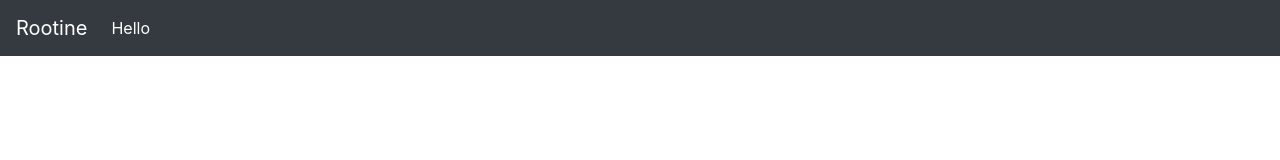
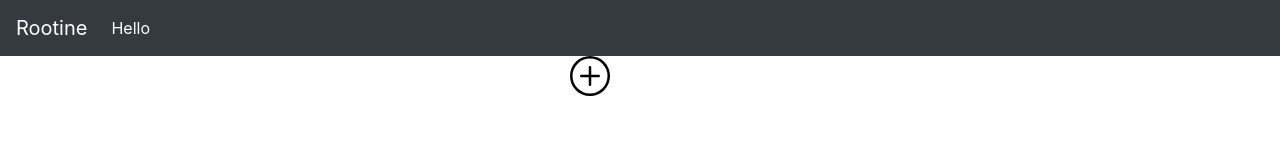
Before and after one commit to DeenChoudhury/secret_project, a React (Create React App) app: page / in a window 1280 px wide. Shown: the top 160 px of the page. Built offline with nearby package versions, Linux system fonts and the light colour scheme.

Commit message:
- Added Absolute paths for imports - Added "Add Hobby" Button - Added Animation to button

```diff
--- /dev/null
+++ b/jsconfig.json
@@ -0,0 +1,6 @@
+{
+  "compilerOptions": {
+    "baseUrl": "src"
+  },
+  "include": ["src"]
+}
--- a/package.json
+++ b/package.json
@@ -6,6 +6,7 @@
     "@testing-library/jest-dom": "^4.2.4",
     "@testing-library/react": "^9.5.0",
     "@testing-library/user-event": "^7.2.1",
+    "babel-plugin-root-import": "^6.5.0",
     "bootstrap": "^4.5.2",
     "react": "^16.13.1",
     "react-bootstrap": "^1.3.0",
--- a/src/components/App/App.jsx
+++ b/src/components/App/App.jsx
@@ -1,7 +1,7 @@
 import React from 'react';
 import './App.css';
 import { BrowserRouter, Switch, Route } from 'react-router-dom';
-import Home from '../../pages/home/Home';
+import Home from 'pages/Home';
 // import Button from 'react-bootstrap/Button';
 
 class App extends React.Component{
--- /dev/null
+++ b/src/components/HobbyForm/index.jsx
@@ -0,0 +1,14 @@
+import React from 'react';
+
+import './styles.css'
+
+function HobbyForm(){
+	return (
+		<div className="form-container">
+
+		</div>
+	);
+
+}
+
+export default HobbyForm;
--- /dev/null
+++ b/src/components/HobbyForm/styles.css
@@ -0,0 +1,5 @@
+.form-container{
+	height:100px;
+	width:300px;
+	background-color: red;
+}
--- a/src/index.jsx
+++ b/src/index.jsx
@@ -1,7 +1,7 @@
 import React from 'react';
 import ReactDOM from 'react-dom';
-import './index.css';
-import App from './components/App/App';
+import 'index.css';
+import App from 'components/App/App';
 import 'bootstrap/dist/css/bootstrap.min.css';
 
 ReactDOM.render(
--- a/src/pages/home/Home.jsx
+++ /dev/null
@@ -1,12 +0,0 @@
-import React from 'react';
-import Navbar from '../../components/Navbar/Navbar'
-
-class Home extends React.Component{
-	render(){
-		return(
-			<Navbar/>
-		)
-	};
-}
-
-export default Home;
--- /dev/null
+++ b/src/pages/home/index.jsx
@@ -0,0 +1,27 @@
+import React from 'react';
+
+import Navbar from 'components/Navbar';
+import HobbyForm from 'components/HobbyForm';
+import add_button from 'images/add_button.svg'
+
+import './styles.css';
+
+
+function Home(){
+	const [showHobbyForm, setShowHobbyForm] = React.useState(false);
+
+	return(
+		<div>
+			<Navbar/>
+			<div className="add-hobby-container">
+				<div className="btn-container" onClick={() => setShowHobbyForm(!showHobbyForm)}>
+					<img className={showHobbyForm ? "btn-container__img--animate":"btn-container__img"}
+					src={add_button} alt={add_button}/>
+				</div>
+				{ showHobbyForm ? <HobbyForm/> : null }
+			</div>
+		</div>
+	)
+}
+
+export default Home;
--- a/src/pages/home/styles.css
+++ b/src/pages/home/styles.css
@@ -0,0 +1,37 @@
+.add-hobby-container{
+	position:fixed;
+	right:50vw;
+	width:100px;
+	display:flex;
+	flex-direction:column;
+	align-items: center;
+}
+
+.btn-container{
+	height:40px;
+	width:40px;
+	display:flex;
+	justify-content: center;
+}
+.btn-container:hover{
+	cursor:pointer;
+}
+
+.btn-container__img{
+	height:100%;
+	width:100%;
+}
+.btn-container__img--animate{
+	height:100%;
+	width:100%;
+	animation: rotation 0.3s 1 linear;
+}
+
+@keyframes rotation {
+    from {
+      -webkit-transform: rotate(0deg);
+    }
+    to {
+      -webkit-transform: rotate(90deg);
+    }
+  }
```
Also changed, not shown: src/components/Navbar/index.jsx (renamed from src/components/Navbar/Navbar.jsx), src/images/add_button.svg (added).
